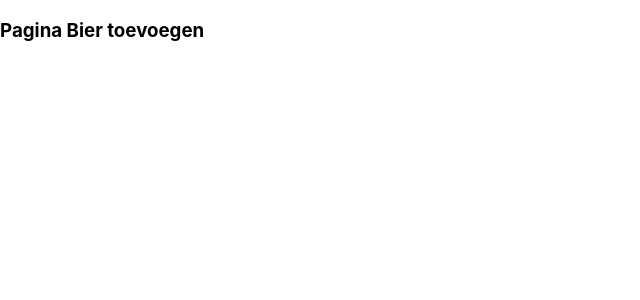
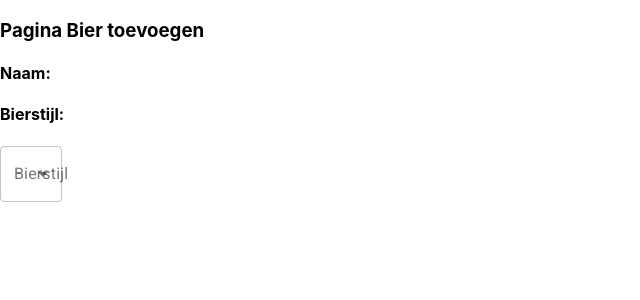
Before and after one commit to mijnbier/app, a React (Create React App) app: page /add-beer in a window 1280 px wide. Shown: the top 300 px of the page, without its empty margins (0-640 px from the left). Built offline with nearby package versions, Linux system fonts and the light colour scheme.

Commit message:
Beer style input selector

```diff
--- a/src/Pages/AddBeer.js
+++ b/src/Pages/AddBeer.js
@@ -1,10 +1,28 @@
 import React from "react";
+import FormControl from '@material-ui/core/FormControl';
+import InputLabel from '@material-ui/core/InputLabel';
+import Select from "@material-ui/core/Select";
+import TextField from "@material-ui/core/TextField";
+import MenuItem from '@material-ui/core/MenuItem';
+
 
 export default function AddBeer() {
 
     return (
         <div>
             <h3>Pagina Bier toevoegen</h3>
+            <h4>Naam:</h4>
+            <h4>Bierstijl:</h4>
+
+            <FormControl variant="outlined" >
+                <InputLabel id="selectbierstijl">Bierstijl</InputLabel>
+                <Select>
+                    <MenuItem value={'Dubbel'}>Dubbel</MenuItem>
+                    <MenuItem value={'Tripel'}>Tripel</MenuItem>
+                    <MenuItem value={'IPA'}>IPA</MenuItem>
+                </Select>
+            </FormControl>
         </div>
+
     );
 }
```
